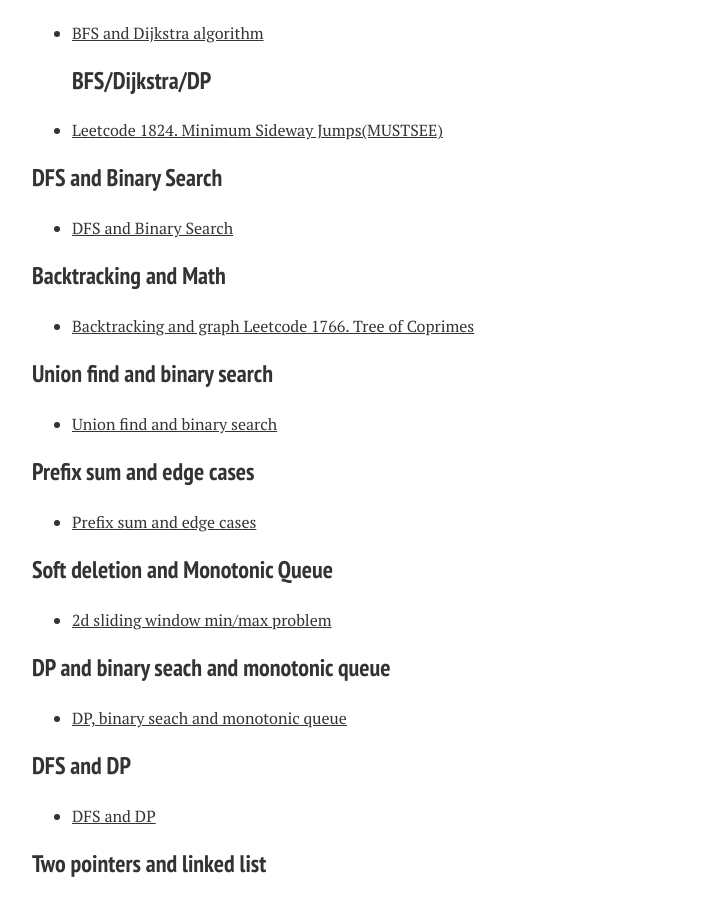
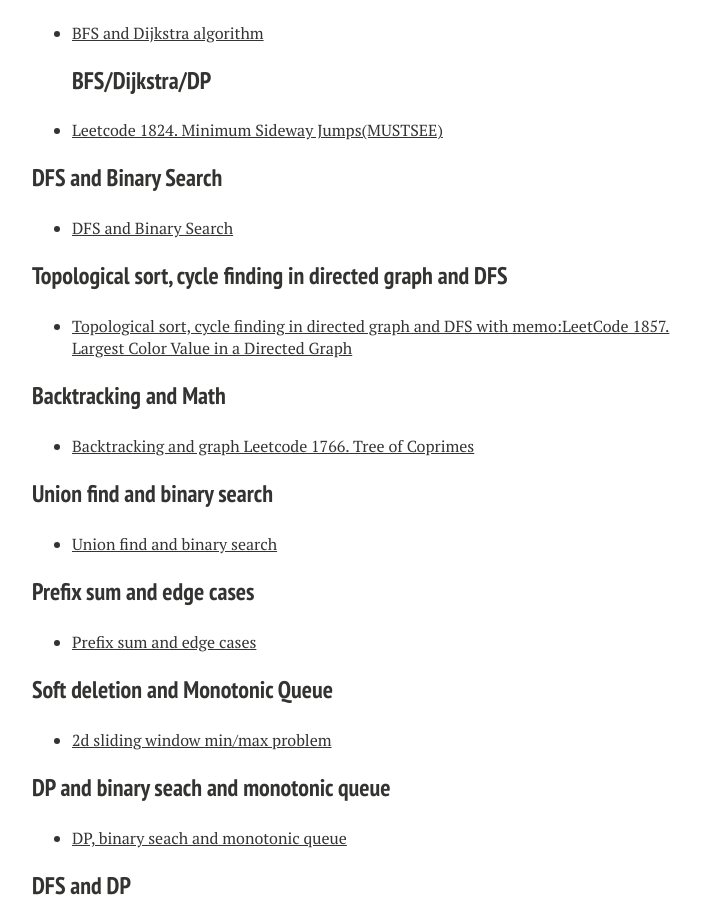
Before and after one commit to xiaokeshen/xiaokeshen.github.io, a Jekyll site: the page built from SoftwareEngineering/index.md, in a window 1280 px wide and 900 px high, scrolled down 7159 px. Shown: the whole window, without its empty margins (288-989 px from the left). Built offline with Jekyll 4.4.1, drawn with Linux system fonts in a browser that asks for light colours; nearby versions of some CDN libraries; some of the changed text lies outside the part shown.

Commit message:
Add one article

```diff
--- a/SoftwareEngineering/index.md
+++ b/SoftwareEngineering/index.md
@@ -50,7 +50,6 @@
 
 #### topological sort
 - [LeetCode course schedule](coding/graph/topological_sort/topological_sort.md)
-
 
 #### Bipartition
 - [Leetcode 886. Possible Bipartition](coding/graph/bipartition/bipartition.md)
@@ -253,6 +252,10 @@
 
 ### DFS and Binary Search
 - [DFS and Binary Search](https://medium.com/@jim.morris.shen/bfs-and-binary-search-9c74760a34c4?source=friends_link&sk=987f61b4b5f01a4c7228e2be899ef29e)
+
+### Topological sort, cycle finding in directed graph and DFS
+- [Topological sort, cycle finding in directed graph and DFS with memo:LeetCode 1857. Largest Color Value in a Directed Graph](https://jimmy-shen.medium.com/topological-sort-cycle-finding-in-directed-graph-and-dfs-with-memo-1568d89eb99b)
+
 
 ### Backtracking and Math
 - [Backtracking and graph Leetcode 1766. Tree of Coprimes](https://jimmy-shen.medium.com/backtracking-and-graph-1318aef64f62)
```
